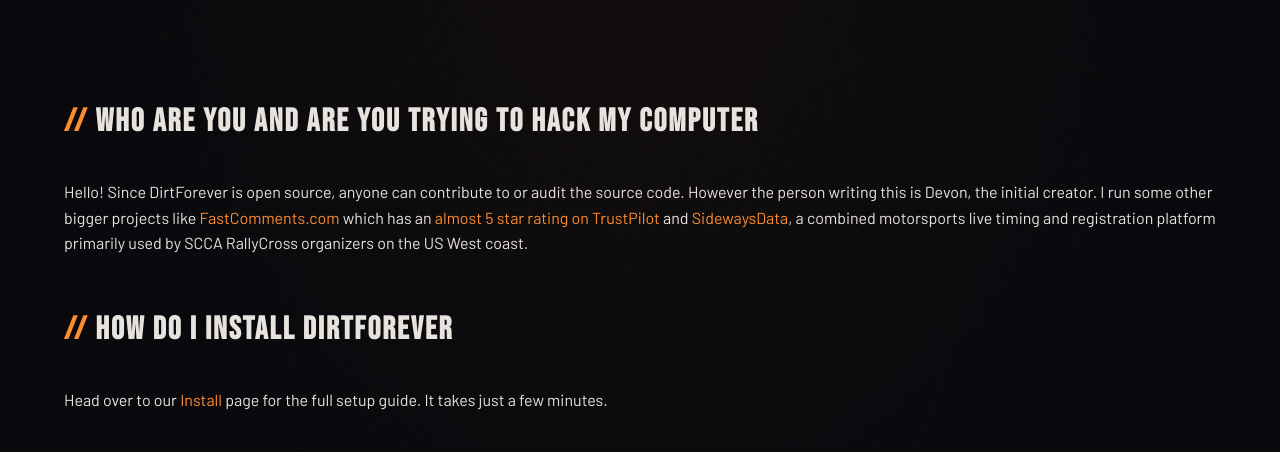
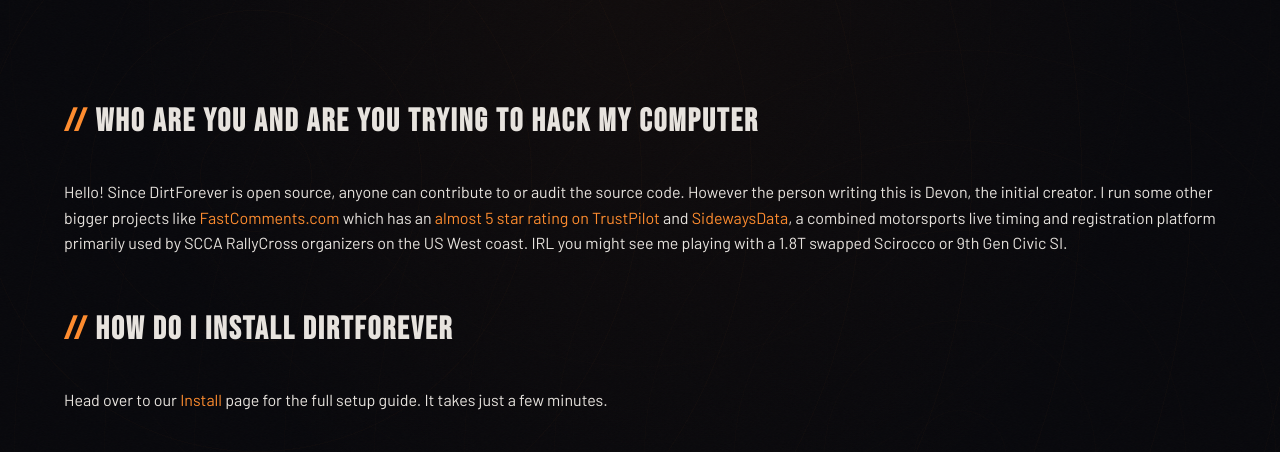
Before and after one commit to winrid/dirtforever, a Flask app: page /about in a window 1280 px wide. Shown: the part 64-516 px from the top of the page. Run offline with Flask 3, Linux system fonts and the light colour scheme; some libraries are stand-ins or nearby versions.

Commit message:
irl note

```diff
--- a/web/templates/about.html
+++ b/web/templates/about.html
@@ -11,7 +11,7 @@
         <p>
             Hello! Since DirtForever is open source, anyone can contribute to or audit the source code. However the person writing this
             is Devon, the initial creator. I run some other bigger projects like <a href="https://fastcomments.com">FastComments.com</a> which
-            has an <a href="https://www.trustpilot.com/review/fastcomments.com" target="_blank">almost 5 star rating on TrustPilot</a> and <a href="https://sidewaysdata.com/" target="_blank">SidewaysData</a>, a combined motorsports live timing and registration platform primarily used by SCCA RallyCross organizers on the US West coast.
+            has an <a href="https://www.trustpilot.com/review/fastcomments.com" target="_blank">almost 5 star rating on TrustPilot</a> and <a href="https://sidewaysdata.com/" target="_blank">SidewaysData</a>, a combined motorsports live timing and registration platform primarily used by SCCA RallyCross organizers on the US West coast. IRL you might see me playing with a 1.8T swapped Scirocco or 9th Gen Civic SI.
         </p>
     </div>
     <div class="container">
```
